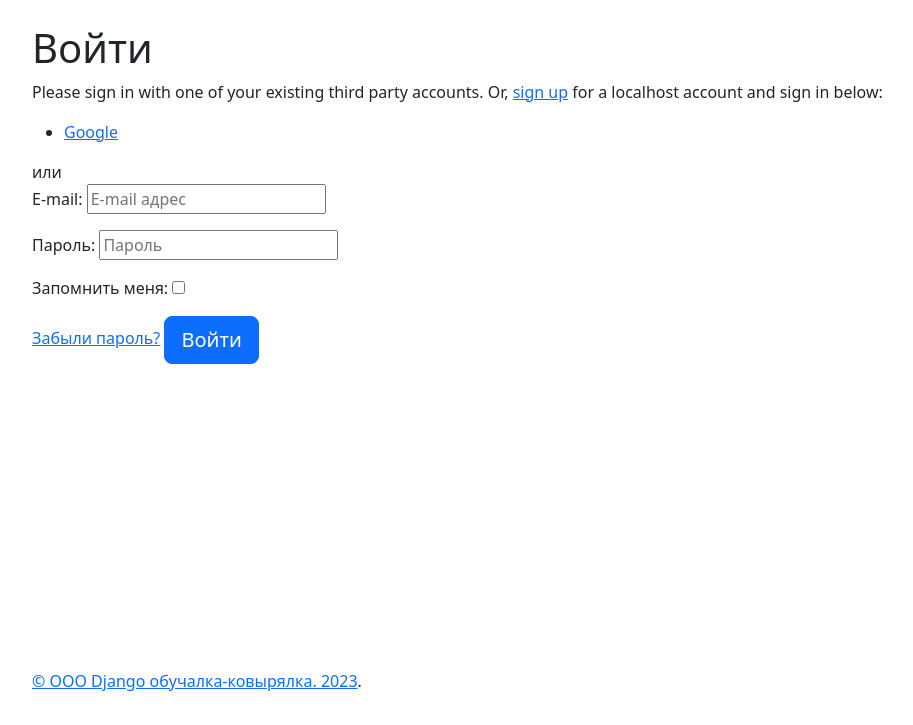
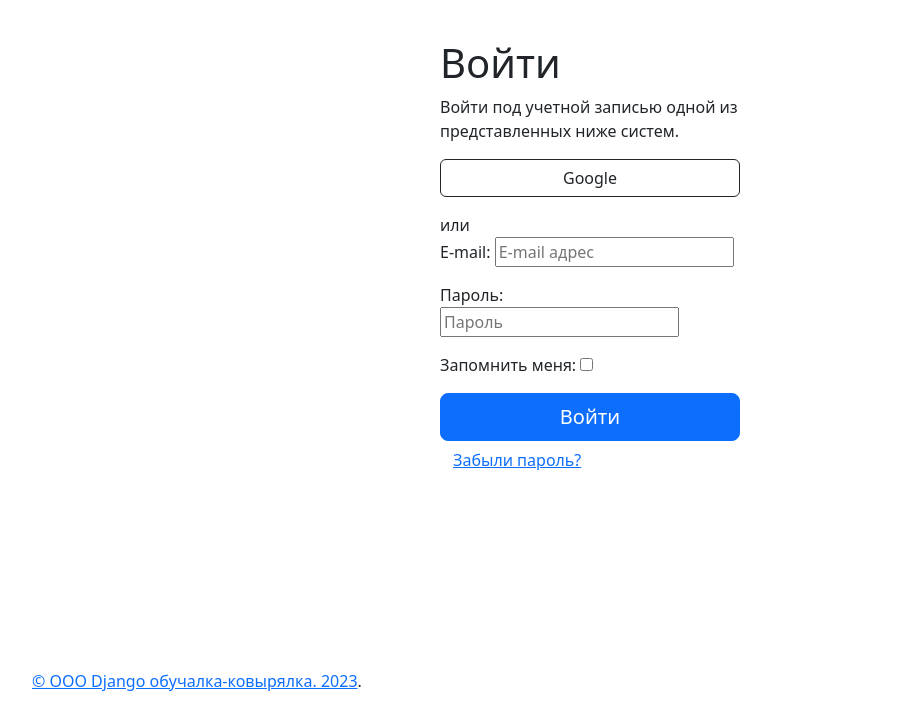
Before and after one commit to olechnaya/NewsPaper, a Django app: page /oauth/login/ in a window 1280 px wide. Shown: the part 75-800 px from the top of the page, without its empty margins (50-963 px from the left). Run offline with Django 4.2, Linux system fonts and the light colour scheme; some libraries are stand-ins or nearby versions.

Commit message:
небольшие корректироваки формы. TODO: отнаследоваться от форм allauth, прописать виджеты с form-control

```diff
--- a/templates/account/login.html
+++ b/templates/account/login.html
@@ -6,19 +6,20 @@
 {% block head_title %}{% trans "Sign In" %}{% endblock %}
 
 {% block abracadabra %}
-
+<div class="form-signing">
   <h1>{% trans "Sign In" %}</h1>
 
   {% get_providers as socialaccount_providers %}
 
   {% if socialaccount_providers %}
-      <p>{% blocktrans with site.name as site_name %}Please sign in with one
-      of your existing third party accounts. Or, <a href="{{ signup_url }}">sign up</a>
-      for a {{ site_name }} account and sign in below:{% endblocktrans %}</p>
+      {% comment %} <p>{% blocktrans with site.name as site_name %} Войти под учетной записью одной из представленных ниже систем.
+      Or, <a href="{{ signup_url }}">sign up</a>
+      for a {{ site_name }} account and sign in below:{% endblocktrans %}</p> {% endcomment %}
+      <p>{% blocktrans with site.name as site_name %} Войти под учетной записью одной из представленных ниже систем. {% endblocktrans %}</p>
 
       <div class="socialaccount_ballot">
 
-        <ul class="socialaccount_providers">
+        <div class="socialaccount_providers">
           {% comment %} {% include "provider_list.html" with process="login" %} {% endcomment %}
           {% load socialaccount %}
             {% get_providers as socialaccount_providers %}
@@ -26,20 +27,20 @@
             {% for provider in socialaccount_providers %}
                 {% if provider.id == "openid" %}
                     {% for brand in provider.get_brands %}
-            <li>
+                    <p>
                       <a title="{{brand.name}}"
-                class="socialaccount_provider {{provider.id}} {{brand.id}}"
+                        class="btn btn-outline-dark ico-container {{provider.id}} {{brand.id}}"
                         href="{% provider_login_url provider.id openid=brand.openid_url process=process %}"
                         >{{brand.name}}</a>
-            </li>
+                    </p>
                     {% endfor %}
                 {% endif %}
-            <li>
-              <a title="{{provider.name}}" class="socialaccount_provider {{provider.id}}"
+                <p>
+                  <a title="{{provider.name}}" class="btn btn-outline-dark ico-container w-100 {{provider.id}}"
                     href="{% provider_login_url provider.id process=process scope=scope auth_params=auth_params %}">{{provider.name}}</a>
-            </li>
+                </p>
             {% endfor %}
-        </ul>
+        </div>
 
         <div class="login-or">{% trans 'or' %}</div>
 
@@ -55,11 +56,13 @@
 <form class="login" method="POST" action="{% url 'account_login' %}">
   {% csrf_token %}
   {{ form.as_p }}
+
   {% if redirect_field_value %}
   <input type="hidden" name="{{ redirect_field_name }}" value="{{ redirect_field_value }}" />
   {% endif %}
 
-  <a class="button secondaryAction" href="{% url 'account_reset_password' %}">{% trans "Forgot Password?" %}</a>
-  <button class="btn btn-primary btn-lg" type="submit">{% trans "Sign In" %}</button>
+  <button class="btn btn-primary btn-lg w-100" type="submit">{% trans "Sign In" %}</button>
+  <a class="btn btn-link" href="{% url 'account_reset_password' %}">{% trans "Forgot Password?" %}</a>
 </form>
+</div>
 {% endblock %}
```
Also changed, not shown: db.sqlite3. Lines whose indentation alone changed are shown as unchanged.
